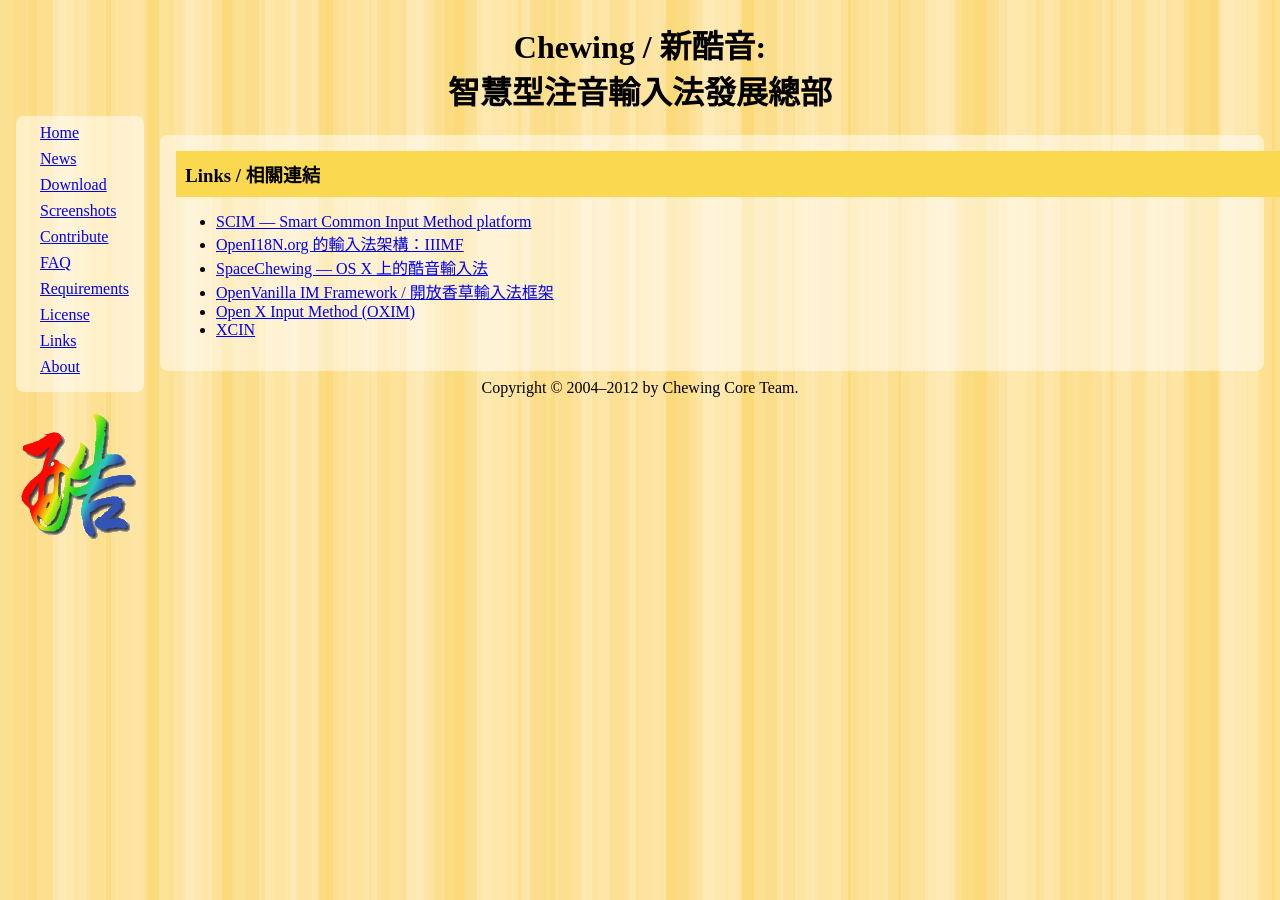
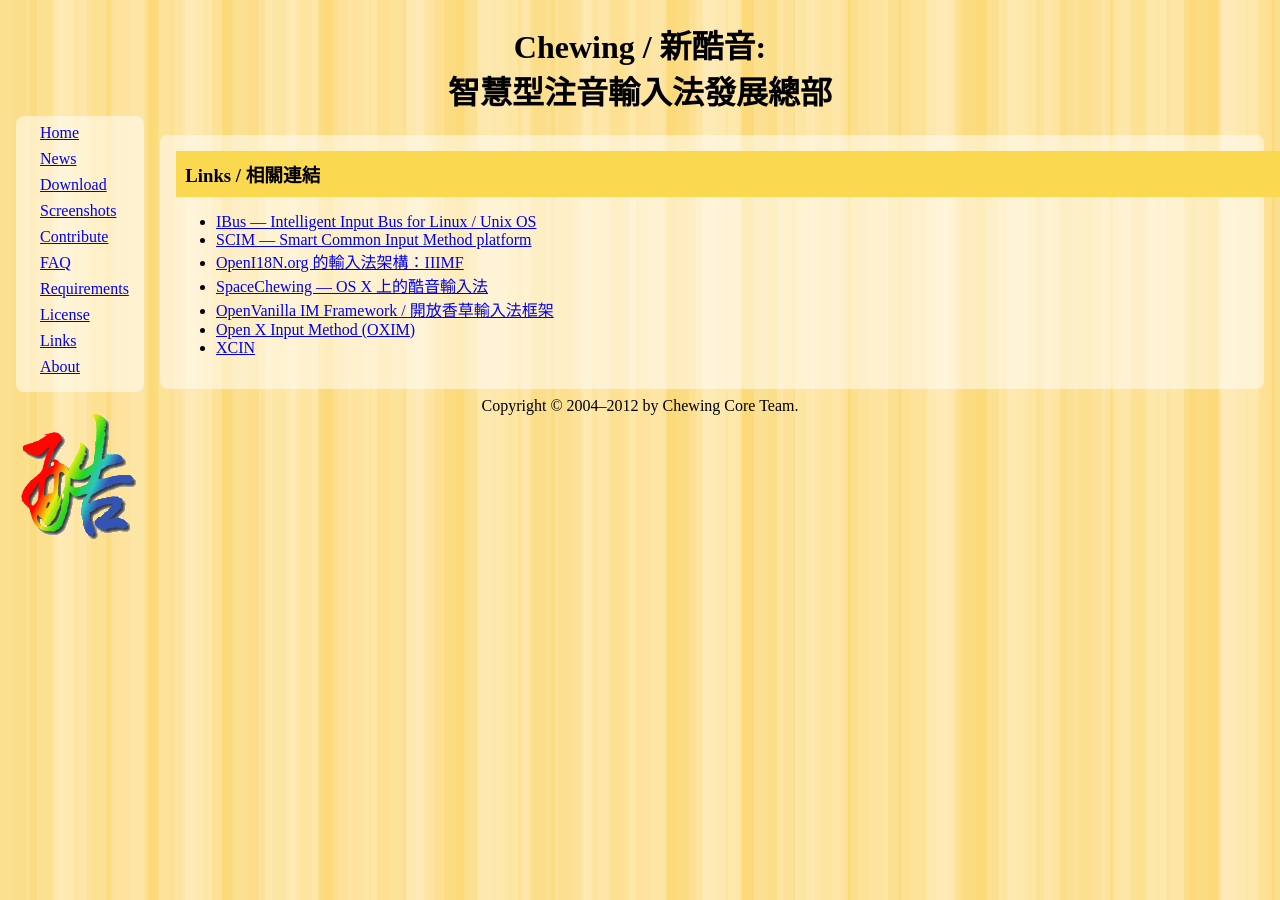
Before and after one commit to chewing/chewing.github.com, a Jekyll site: the page built from links.html, in a window 1280 px wide. Built offline with Jekyll 4.4.1, drawn with Linux system fonts in a browser that asks for light colours; Markdown is read by kramdown in place of the engine named in the settings.

Commit message:
links: Add ibus

```diff
--- a/links.html
+++ b/links.html
@@ -7,6 +7,7 @@
 		<h3>Links / 相關連結</h3>
 	</header>
 	<ul>
+		<li><a href="http://code.google.com/p/ibus/">IBus &mdash; Intelligent Input Bus for Linux / Unix OS</a></li>
 		<li><a href="http://www.scim-im.org/">SCIM &mdash; Smart Common Input Method platform</a></li>
 		<li><a href="http://en.wikipedia.org/wiki/Internet/Intranet_Input_Method_Framework">OpenI18N.org 的輸入法架構：IIIMF</a></li>
 		<li><a href="http://of.openfoundry.org/projects/100/">SpaceChewing &mdash; OS X 上的酷音輸入法</a></li>
```
